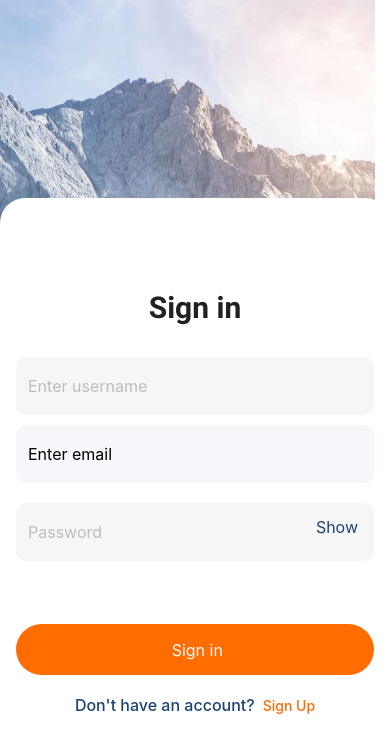
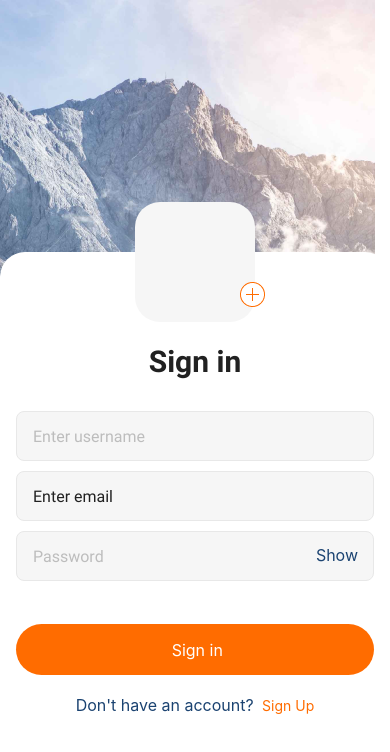
Before and after one commit to Inna-Mykytiuk/React-native-blog, a React Native app: screen / in a window 390 px wide. Shown: the top 752 px of the page. Built offline with nearby package versions, Linux system fonts and the light colour scheme.

Commit message:
Login page and markup done

```diff
--- a/src/Screens/LoginScreen.js
+++ b/src/Screens/LoginScreen.js
@@ -6,22 +6,14 @@ import {
   Text,
   View,
   ImageBackground,
-  // Button,
   TextInput,
-  // Image,
-  SafeAreaView,
+  Image,
   TouchableOpacity,
   StatusBar,
   Alert,
+  // SafeAreaView,
 } from "react-native";
 import { Container } from "../../Components/Container";
-
-// const LoginBg = required("../../assets/mainBG.png");
-
-// const initialStateFocus = {
-//   email: false,
-//   password: false,
-// };
 
 const initialStateUser = {
   email: "",
@@ -30,9 +22,6 @@ const initialStateUser = {
 };
 
 const Login = () => {
-  // const [email, setEmail] = useState("");
-  // const [password, setPassword] = useState("");
-  // const [username, setUsername] = useState("");
   const [user, setUser] = useState(initialStateUser);
   const [isShowKeyboard, setIsShowKeyboard] = useState(false);
   const [isFocus, setIsFocus] = useState(false);
@@ -66,14 +55,13 @@ const Login = () => {
   // const handlerSubmit = () => {
   //   // setIsShowKeyboard(false);
   //   // setUser(initialStateUser);
-  //   if (user.username !== "" && user.email !== "" && user.password !== "") {
-  //     console.log(email, password);
-  //   }
   // };
 
   const handlerSubmit = () => {
+    setIsShowKeyboard(false);
     if (user.username !== "" && user.email !== "" && user.password !== "") {
       console.log(user.username, user.email, user.password);
+      setUser(initialStateUser);
     }
   };
 
@@ -90,6 +78,13 @@ const Login = () => {
             source={require("../../assets/profilePhoto.png")}
             style={styles.backImagePhoto}
           /> */}
+          <View style={styles.backImagePhoto} />
+          <TouchableOpacity>
+            <Image
+              source={require("../../assets/image/ellipse1.png")}
+              style={styles.addBtnProfPicture}
+            />
+          </TouchableOpacity>
           <Text style={styles.title}>Sign in</Text>
           <TextInput
             style={{
@@ -107,11 +102,14 @@ const Login = () => {
               setUser((prevState) => ({ ...prevState, username: value }))
             }
             onEndEditing={() => handlerEndEditing("username")}
-            autoCapitalize='none'
-            keyboardType='default'
           />
           <TextInput
-            style={styles.input}
+            style={{
+              ...styles.input,
+              marginBottom: 10,
+              borderColor: isFocus.password ? "#FF6C00" : "#E8E8E8",
+              backgroundColor: isFocus.password ? "#FFFFFF" : "#F6F6F6",
+            }}
             placeholder='Enter email'
             textContentType='emailAddress'
             value={user.email}
@@ -120,8 +118,6 @@ const Login = () => {
               setUser((prevState) => ({ ...prevState, email: value }))
             }
             onEndEditing={() => handlerEndEditing("email")}
-            autoCapitalize='none'
-            keyboardType='email-address'
           />
           <View style={{ ...styles.wrapperInput, marginBottom: 43 }}>
             <TextInput
@@ -164,7 +160,7 @@ const Login = () => {
             <Text
               style={{
                 color: "#1B4371",
-                fontWeight: "500",
+                fontWeight: "400",
                 fontSize: 16,
               }}
             >
@@ -177,7 +173,7 @@ const Login = () => {
               <Text
                 style={{
                   color: "#FF6C00",
-                  fontWeight: "500",
+                  fontWeight: "400",
                   fontSize: 14,
                 }}
               >
@@ -209,12 +205,16 @@ const styles = StyleSheet.create({
     marginBottom: 32,
   },
   input: {
-    backgroundColor: "#F6F7FB",
-    height: 58,
-    marginBottom: 20,
+    height: 50,
+    padding: 16,
+    borderWidth: 1,
+    borderRadius: 8,
+    borderWidth: 1,
+    borderStyle: "solid",
+    color: "#212121",
+    fontFamily: fonts.roboto400,
     fontSize: 16,
-    borderRadius: 10,
-    padding: 12,
+    lineHeight: 18.75,
   },
   backImage: {
     flex: 1,
@@ -222,16 +222,16 @@ const styles = StyleSheet.create({
     justifyContent: "flex-end",
   },
   backImagePhoto: {
+    position: "absolute",
+    top: -50,
     width: 120,
     height: 120,
     borderRadius: 25,
     alignSelf: "center",
     marginBottom: 32,
+    backgroundColor: "#F6F6F6",
   },
   form: {
-    // flex: 1,
-    // justifyContent: "center",
-    // marginHorizontal: 30,
     position: "relative",
     backgroundColor: "#FFFFFF",
     borderTopLeftRadius: 25,
@@ -246,6 +246,15 @@ const styles = StyleSheet.create({
     justifyContent: "center",
     alignItems: "center",
   },
+  addBtnProfPicture: {
+    position: "absolute",
+    top: 30,
+
+    right: 109,
+    width: 25,
+    height: 25,
+    alignSelf: "center",
+  },
   wrapperInput: { position: "relative" },
   buttonShowPassword: {
     position: "absolute",
```
Also changed, not shown: assets/image/ellipse1.png (added).
